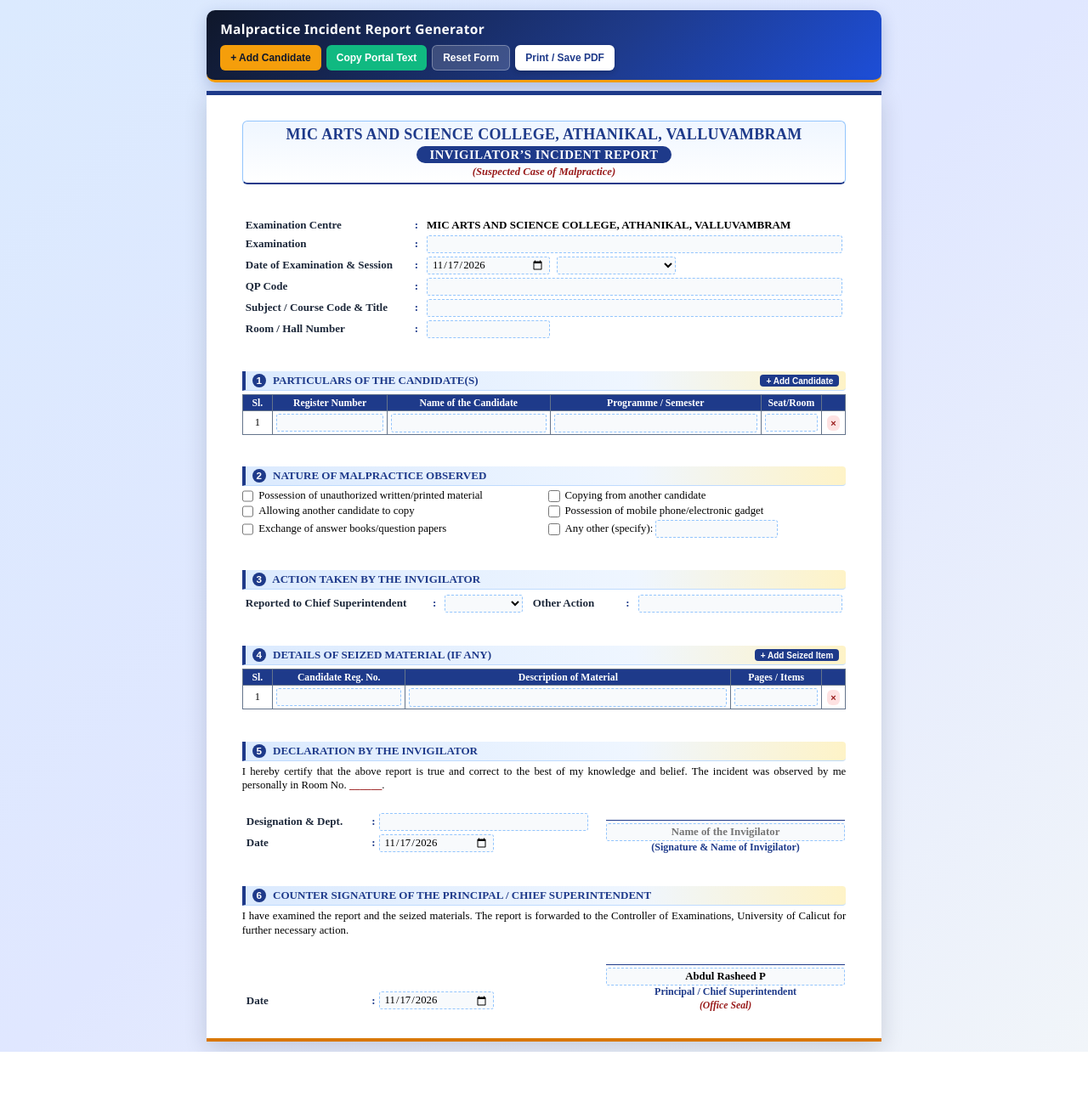
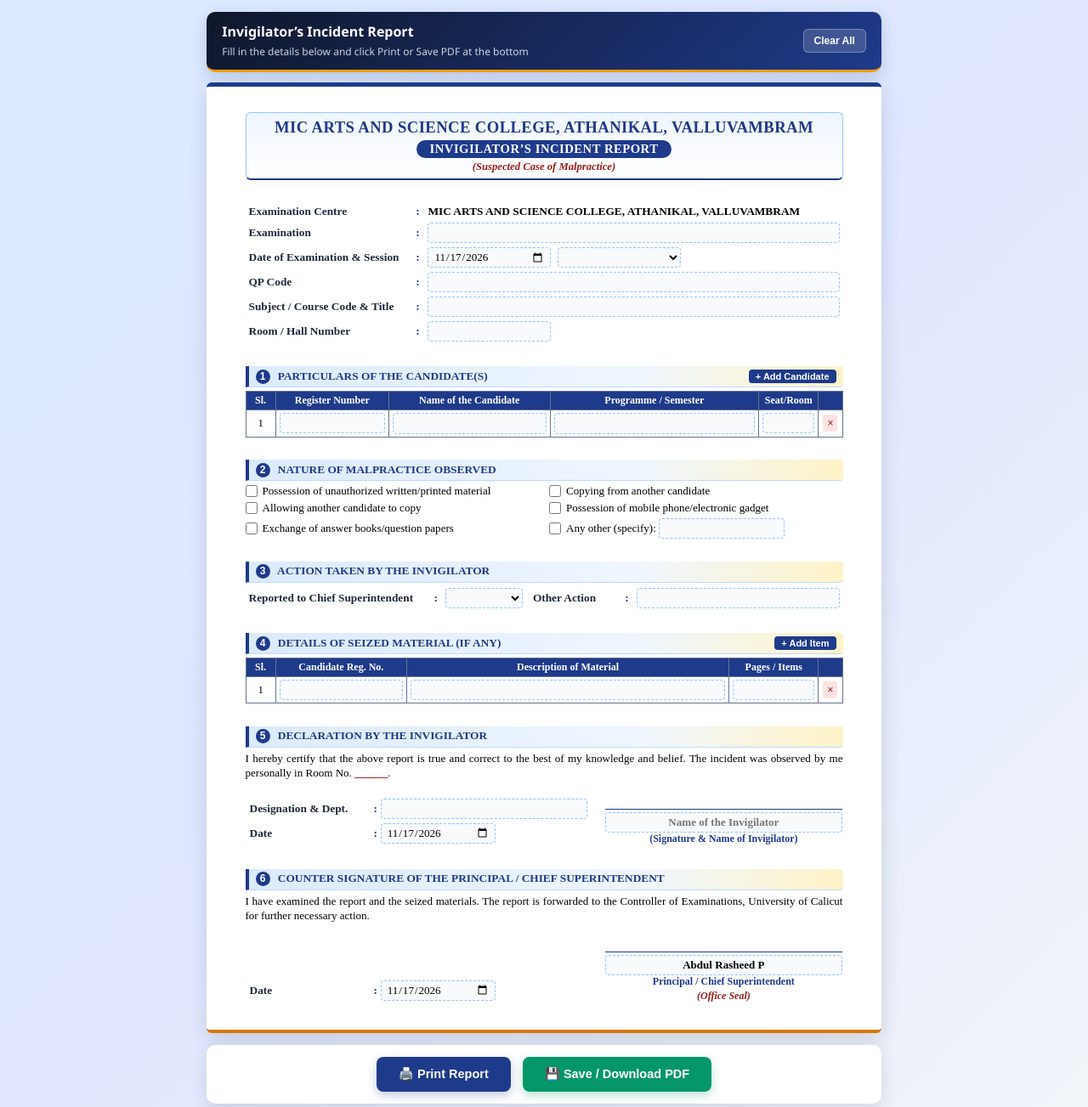
Before and after one commit to javidkarathodi-lgtm/malpractice-report, a plain HTML site: page index.html in a window 1280 px wide. Shown: the top 1303 px of the page at 85% size. Before the commit the page ends 1238 px from the top, so only its background shows below. Drawn offline with Linux system fonts and the light colour scheme.

Commit message:
Update index.html

```diff
--- a/index.html
+++ b/index.html
@@ -4,80 +4,74 @@
   <meta charset="UTF-8" />
   <meta name="viewport" content="width=device-width, initial-scale=1.0" />
   <title>Invigilator's Incident Report - MIC Arts & Science College</title>
+  <script src="https://cdnjs.cloudflare.com/ajax/libs/html2pdf.js/0.10.1/html2pdf.bundle.min.js"></script>
   <style>
     :root {
       --navy: #1e3a8a;
       --navy-dark: #0f172a;
       --gold: #d97706;
       --crimson: #991b1b;
-      --bg: #dbeafe;
+      --emerald: #059669;
     }
     * {
       box-sizing: border-box;
     }
     body {
       margin: 0;
-      padding: 12px;
+      padding: 14px;
       background: linear-gradient(135deg, #dbeafe 0%, #e0e7ff 50%, #f1f5f9 100%);
-      font-family: 'Segoe UI', Tahoma, Geneva, Verdana, sans-serif;
+      font-family: 'Segoe UI', system-ui, -apple-system, sans-serif;
       color: #0f172a;
     }
 
-    /* Colourful Toolbar */
-    .toolbar {
+    /* Simple Header Bar */
+    .top-bar {
       max-width: 210mm;
-      margin: 0 auto 10px auto;
-      background: linear-gradient(135deg, #0f172a 0%, #1e3a8a 60%, #1d4ed8 100%);
+      margin: 0 auto 12px auto;
+      background: linear-gradient(135deg, #0f172a 0%, #1e3a8a 100%);
       color: #fff;
-      padding: 11px 16px;
+      padding: 12px 18px;
       border-radius: 10px;
-      box-shadow: 0 6px 18px rgba(30, 58, 138, 0.25);
+      box-shadow: 0 6px 18px rgba(30, 58, 138, 0.2);
       border-bottom: 3px solid #f59e0b;
       display: flex;
+      justify-content: space-between;
+      align-items: center;
       flex-wrap: wrap;
       gap: 8px;
-      justify-content: space-between;
-      align-items: center;
     }
-    .toolbar h2 {
+    .top-bar h1 {
       margin: 0;
-      font-size: 15.5px;
+      font-size: 16px;
+      font-weight: 700;
+    }
+    .top-bar span {
+      font-size: 12px;
+      color: #cbd5e1;
+    }
+    .btn-reset {
+      background: rgba(255,255,255,0.16);
       color: #fff;
-      letter-spacing: 0.3px;
-    }
-    .btn-group {
-      display: flex;
-      gap: 6px;
-      flex-wrap: wrap;
-    }
-    button {
-      padding: 7px 12px;
-      border: none;
+      border: 1px solid rgba(255,255,255,0.3);
+      padding: 6px 12px;
       border-radius: 6px;
       font-size: 12px;
       font-weight: 600;
       cursor: pointer;
-      transition: 0.18s;
     }
-    .btn-add { background: #f59e0b; color: #0f172a; }
-    .btn-add:hover { background: #fbbf24; }
-    .btn-copy { background: #10b981; color: #fff; }
-    .btn-copy:hover { background: #059669; }
-    .btn-clear { background: rgba(255,255,255,0.16); color: #fff; border: 1px solid rgba(255,255,255,0.3); }
-    .btn-clear:hover { background: rgba(255,255,255,0.28); }
-    .btn-print { background: #fff; color: #1e3a8a; box-shadow: 0 2px 6px rgba(0,0,0,0.2); }
-    .btn-print:hover { background: #eff6ff; }
+    .btn-reset:hover { background: rgba(255,255,255,0.28); }
 
-    /* Full-Page Balanced A4 Container */
+    /* Single A4 Form & Print Sheet */
     .a4-page {
       width: 210mm;
-      height: 296mm;
+      min-height: 296mm;
       margin: 0 auto;
       background: #fff;
-      padding: 8mm 11mm;
-      box-shadow: 0 8px 25px rgba(15, 23, 42, 0.16);
+      padding: 8mm 12mm;
+      box-shadow: 0 8px 25px rgba(15, 23, 42, 0.14);
       border-top: 5px solid #1e3a8a;
       border-bottom: 4px solid #d97706;
+      border-radius: 6px;
       font-family: 'Times New Roman', Times, serif;
       color: #000;
       display: flex;
@@ -98,23 +92,25 @@
       border: 1.5px solid #93c5fd;
       border-bottom: 2.5px solid #1e3a8a;
       border-radius: 6px;
-      padding: 5px 8px;
+      padding: 6px 8px;
+      margin-bottom: 6px;
     }
-    .header h1 {
-      font-size: 13.5pt;
-      margin: 0 0 2px 0;
+    .header h2 {
+      font-size: 14pt;
+      margin: 0 0 3px 0;
       text-transform: uppercase;
       color: #1e3a8a;
-      letter-spacing: 0.3px;
+      letter-spacing: 0.4px;
     }
-    .header h2 {
+    .header .badge-title {
       display: inline-block;
       font-size: 11pt;
       margin: 1px 0;
-      padding: 1.5px 16px;
+      padding: 2px 16px;
       background: #1e3a8a;
       color: #fff;
       border-radius: 12px;
+      font-weight: bold;
       letter-spacing: 0.5px;
     }
     .header p {
@@ -125,15 +121,15 @@
       font-weight: bold;
     }
 
-    /* Top Info Table */
+    /* Info Tables */
     table.info-table {
       width: 100%;
       border-collapse: collapse;
-      font-size: 9.8pt;
+      font-size: 10pt;
       table-layout: fixed;
     }
     table.info-table td {
-      padding: 2px 4px;
+      padding: 2.5px 4px;
       vertical-align: middle;
     }
     table.info-table td.label {
@@ -149,20 +145,20 @@
     .fixed-centre {
       font-weight: bold;
       color: #000;
-      font-size: 9.8pt;
+      font-size: 10pt;
     }
 
-    /* Colourful Section Bar */
+    /* Section Title Bar */
     .section-title {
-      font-size: 9.8pt;
+      font-size: 10pt;
       font-weight: bold;
       background: linear-gradient(90deg, #dbeafe 0%, #eff6ff 65%, #fef3c7 100%);
       color: #1e3a8a;
-      padding: 3px 8px;
+      padding: 3.5px 8px;
       border-left: 4px solid #1e3a8a;
       border-bottom: 1px solid #bfdbfe;
       border-radius: 0 4px 4px 0;
-      margin-bottom: 4px;
+      margin: 6px 0 4px 0;
       text-transform: uppercase;
       display: flex;
       justify-content: space-between;
@@ -172,39 +168,39 @@
       display: inline-block;
       background: #1e3a8a;
       color: #fff;
-      width: 16px;
-      height: 16px;
-      line-height: 16px;
+      width: 17px;
+      height: 17px;
+      line-height: 17px;
       text-align: center;
       border-radius: 50%;
-      font-size: 8.8pt;
-      margin-right: 5px;
+      font-size: 9pt;
+      margin-right: 6px;
       font-family: sans-serif !important;
     }
 
-    /* Inputs & Auto-Wrapping Table Textareas */
+    /* Inputs */
     input[type="text"], input[type="date"], select, textarea.cell-input {
       width: 100%;
       border: 1px dashed #93c5fd;
       background: #f8fafc;
-      padding: 2px 5px;
-      font-size: 9.6pt;
+      padding: 3px 6px;
+      font-size: 9.8pt;
       color: #000;
-      border-radius: 3px;
+      border-radius: 4px;
     }
     input[type="text"], input[type="date"], select {
-      height: 21px;
+      height: 24px;
     }
     textarea.cell-input {
       resize: none;
       overflow: hidden;
-      min-height: 21px;
+      min-height: 24px;
       line-height: 1.25;
       display: block;
     }
     input:focus, select:focus, textarea:focus {
       outline: none;
-      border: 1px solid #1e3a8a;
+      border: 1.5px solid #1e3a8a;
       background: #eff6ff;
     }
     .print-only-text {
@@ -215,12 +211,12 @@
     table.data-table {
       width: 100%;
       border-collapse: collapse;
-      font-size: 9.4pt;
+      font-size: 9.5pt;
       table-layout: fixed;
     }
     table.data-table th, table.data-table td {
       border: 1px solid #64748b;
-      padding: 2.5px 4px;
+      padding: 3px 4px;
       vertical-align: middle;
       word-wrap: break-word;
     }
@@ -229,7 +225,7 @@
       color: #fff;
       font-weight: bold;
       text-align: center;
-      font-size: 8.8pt;
+      font-size: 9pt;
     }
     table.data-table tbody tr:nth-child(even) {
       background: #f8fafc;
@@ -239,8 +235,8 @@
     .checkbox-grid {
       display: grid;
       grid-template-columns: 1fr 1fr;
-      gap: 3px 10px;
-      font-size: 9.6pt;
+      gap: 4px 12px;
+      font-size: 9.8pt;
     }
     .checkbox-item {
       display: flex;
@@ -249,42 +245,49 @@
       cursor: pointer;
     }
     .checkbox-item input[type="checkbox"] {
-      width: 13.5px;
-      height: 13.5px;
+      width: 14px;
+      height: 14px;
       margin: 0;
       accent-color: #1e3a8a;
     }
 
     .mini-btn {
       font-family: sans-serif !important;
-      font-size: 10px;
-      padding: 1.5px 7px;
+      font-size: 11px;
+      padding: 2px 8px;
       background: #1e3a8a;
       color: #fff;
+      border: none;
       border-radius: 4px;
+      cursor: pointer;
+      font-weight: 600;
     }
+    .mini-btn:hover { background: #1d4ed8; }
     .del-btn {
       background: #fee2e2;
       color: #991b1b;
-      padding: 0 4px;
-      font-size: 11px;
-      height: 18px;
-      line-height: 18px;
+      border: none;
+      border-radius: 3px;
+      padding: 0 5px;
+      font-size: 12px;
+      height: 20px;
+      line-height: 20px;
+      cursor: pointer;
       font-family: sans-serif !important;
     }
 
     .declaration-text {
-      font-size: 9.6pt;
-      line-height: 1.3;
+      font-size: 9.8pt;
+      line-height: 1.32;
       margin: 2px 0 4px 0;
       text-align: justify;
     }
 
-    /* Signature Table Layout (Prevents Full-Width Line & Guarantees Name Display) */
+    /* Signature Layout */
     table.sign-table {
       width: 100%;
       border-collapse: collapse;
-      margin-top: 3px;
+      margin-top: 4px;
     }
     table.sign-table td.left-col {
       width: 58%;
@@ -297,7 +300,7 @@
       padding-left: 16px;
     }
     .sign-pad {
-      height: 28px;
+      height: 30px;
       border-bottom: 1.5px solid #1e3a8a;
       margin-bottom: 3px;
     }
@@ -309,7 +312,7 @@
     .sign-name-print {
       display: none;
       font-weight: bold;
-      font-size: 9.8pt;
+      font-size: 10pt;
       color: #000;
     }
     .sign-caption {
@@ -318,14 +321,100 @@
       color: #1e3a8a;
     }
     .seal-note {
-      font-size: 8.8pt;
+      font-size: 9pt;
       font-style: italic;
       color: #991b1b;
       font-weight: bold;
       margin-top: 2px;
     }
 
-    /* STRICT FULL-PAGE SINGLE A4 COLOURFUL PRINT */
+    /* Bottom Action Bar (Print & Save PDF) */
+    .bottom-actions {
+      max-width: 210mm;
+      margin: 14px auto 24px auto;
+      background: #fff;
+      padding: 14px 20px;
+      border-radius: 10px;
+      box-shadow: 0 6px 20px rgba(15, 23, 42, 0.12);
+      display: flex;
+      justify-content: center;
+      gap: 14px;
+      flex-wrap: wrap;
+    }
+    .action-btn {
+      padding: 12px 26px;
+      border: none;
+      border-radius: 8px;
+      font-size: 14.5px;
+      font-weight: 700;
+      cursor: pointer;
+      display: inline-flex;
+      align-items: center;
+      gap: 8px;
+      transition: 0.2s;
+    }
+    .btn-print-main {
+      background: #1e3a8a;
+      color: #fff;
+      box-shadow: 0 4px 12px rgba(30, 58, 138, 0.28);
+    }
+    .btn-print-main:hover { background: #1d4ed8; transform: translateY(-1px); }
+    .btn-save-pdf {
+      background: #059669;
+      color: #fff;
+      box-shadow: 0 4px 12px rgba(5, 150, 105, 0.28);
+    }
+    .btn-save-pdf:hover { background: #047857; transform: translateY(-1px); }
+
+    /* Compact mode when 6-10 candidates are added */
+    .a4-page.compact-mode {
+      padding: 5mm 10mm;
+    }
+    .a4-page.compact-mode .section-title {
+      margin: 3px 0 2px 0;
+      padding: 2px 6px;
+      font-size: 9pt;
+    }
+    .a4-page.compact-mode table.data-table th,
+    .a4-page.compact-mode table.data-table td {
+      padding: 1.5px 3px;
+      font-size: 8.6pt;
+    }
+    .a4-page.compact-mode input[type="text"],
+    .a4-page.compact-mode select,
+    .a4-page.compact-mode textarea.cell-input {
+      height: 17px;
+      min-height: 17px;
+      font-size: 8.6pt;
+      padding: 1px 3px;
+    }
+    .a4-page.compact-mode .sign-pad {
+      height: 20px;
+    }
+
+    /* PRINT & PDF EXPORT MODE */
+    .pdf-rendering .mini-btn,
+    .pdf-rendering .del-col,
+    .pdf-rendering input[type="date"],
+    .pdf-rendering .sign-name-input {
+      display: none !important;
+    }
+    .pdf-rendering .print-only-text {
+      display: inline-block !important;
+    }
+    .pdf-rendering .sign-name-print {
+      display: block !important;
+    }
+    .pdf-rendering input[type="text"],
+    .pdf-rendering select,
+    .pdf-rendering textarea.cell-input {
+      border: none !important;
+      background: transparent !important;
+      padding: 0 !important;
+      appearance: none;
+      -webkit-appearance: none;
+    }
+
     @media print {
       @page {
         size: A4 portrait;
@@ -341,7 +430,7 @@
         -webkit-print-color-adjust: exact !important;
         print-color-adjust: exact !important;
       }
-      .toolbar, .mini-btn, .del-col, input[type="date"], .sign-name-input {
+      .top-bar, .bottom-actions, .mini-btn, .del-col, input[type="date"], .sign-name-input {
         display: none !important;
       }
       .print-only-text {
@@ -354,12 +443,11 @@
       .a4-page {
         width: 210mm;
         height: 296mm;
+        min-height: 296mm;
         box-shadow: none;
+        border-radius: 0;
         margin: 0;
-        padding: 8mm 10mm;
-        display: flex;
-        flex-direction: column;
-        justify-content: space-between;
+        padding: 7mm 10mm;
         overflow: hidden;
         page-break-after: avoid;
         page-break-inside: avoid;
@@ -382,8 +470,9 @@
       .a4-page {
         width: 100%;
         height: auto;
+        min-height: auto;
         padding: 12px;
-        gap: 10px;
+        gap: 8px;
       }
       .checkbox-grid {
         grid-template-columns: 1fr;
@@ -393,21 +482,19 @@
 </head>
 <body>
 
-  <div class="toolbar">
-    <h2>Malpractice Incident Report Generator</h2>
-    <div class="btn-group">
-      <button class="btn-add" onclick="addCandidate()">+ Add Candidate</button>
-      <button class="btn-copy" onclick="copyForPortal()">Copy Portal Text</button>
-      <button class="btn-clear" onclick="clearForm()">Reset Form</button>
-      <button class="btn-print" onclick="window.print()">Print / Save PDF</button>
+  <div class="top-bar">
+    <div>
+      <h1>Invigilator’s Incident Report</h1>
+      <span>Fill in the details below and click Print or Save PDF at the bottom</span>
     </div>
+    <button type="button" class="btn-reset" onclick="clearForm()">Clear All</button>
   </div>
 
-  <div class="a4-page">
+  <div class="a4-page" id="reportSheet">
     <!-- HEADER -->
     <div class="block-group header">
-      <h1>MIC ARTS AND SCIENCE COLLEGE, ATHANIKAL, VALLUVAMBRAM</h1>
-      <h2>INVIGILATOR’S INCIDENT REPORT</h2>
+      <h2>MIC ARTS AND SCIENCE COLLEGE, ATHANIKAL, VALLUVAMBRAM</h2>
+      <div class="badge-title">INVIGILATOR’S INCIDENT REPORT</div>
       <p>(Suspected Case of Malpractice)</p>
     </div>
 
@@ -430,7 +517,7 @@
           <td style="display:flex; gap:8px; align-items:center;">
             <input type="date" id="examDate" style="width:145px;" onchange="syncDate()">
             <span class="print-only-text" id="printExamDate"></span>
-            <select id="session" style="width:140px;">
+            <select id="session" style="width:145px;">
               <option value=""></option>
               <option value="FN (Forenoon)">FN (Forenoon)</option>
               <option value="AN (Afternoon)">AN (Afternoon)</option>
@@ -440,7 +527,7 @@
         <tr>
           <td class="label">QP Code</td>
           <td class="colon">:</td>
-          <td><input type="text" id="qpCode"></td>
+          <td><input type="text" id="qpCode" style="text-transform:uppercase;"></td>
         </tr>
         <tr>
           <td class="label">Subject / Course Code & Title</td>
@@ -545,7 +632,7 @@
     <div class="block-group">
       <div class="section-title">
         <span><span class="sec-badge">4</span> Details of Seized Material (if any)</span>
-        <button type="button" class="mini-btn" onclick="addSeizedRow()">+ Add Seized Item</button>
+        <button type="button" class="mini-btn" onclick="addSeizedRow()">+ Add Item</button>
       </div>
       <table class="data-table">
         <thead>
@@ -606,7 +693,7 @@
       </table>
     </div>
 
-    <!-- SECTION 6 (SIGNATURE ABOVE PRINCIPAL NAME: ABDUL RASHEED P) -->
+    <!-- SECTION 6 (SIGNATURE ABOVE PRINCIPAL NAME) -->
     <div class="block-group">
       <div class="section-title">
         <span><span class="sec-badge">6</span> Counter Signature of the Principal / Chief Superintendent</span>
@@ -640,9 +727,15 @@
     </div>
   </div>
 
+  <!-- BOTTOM PRINT & SAVE BUTTONS -->
+  <div class="bottom-actions">
+    <button type="button" class="action-btn btn-print-main" onclick="handlePrint()">🖨️ Print Report</button>
+    <button type="button" class="action-btn btn-save-pdf" id="savePdfBtn" onclick="downloadPDF()">💾 Save / Download PDF</button>
+  </div>
+
   <script>
     function autoGrow(el) {
-      el.style.height = '21px';
+      el.style.height = '22px';
       el.style.height = el.scrollHeight + 'px';
     }
 
@@ -650,6 +743,18 @@
       if (!isoStr) return '';
       const parts = isoStr.split('-');
       return parts.length === 3 ? `${parts[2]}.${parts[1]}.${parts[0]}` : isoStr;
+    }
+
+    function formatFileNameDate(isoStr) {
+      if (!isoStr) return '';
+      const parts = isoStr.split('-');
+      return parts.length === 3 ? `${parts[2]}-${parts[1]}-${parts[0]}` : isoStr;
+    }
+
+    function getFileName() {
+      const qp = (document.getElementById('qpCode').value.trim() || 'QPCODE').toUpperCase().replace(/[^A-Z0-9_-]/g, '');
+      const dt = formatFileNameDate(document.getElementById('examDate').value) || 'DATE';
+      return `SMP-${qp}-${dt}`;
     }
 
     function updatePrintDates() {
@@ -712,10 +817,21 @@
       });
     }
 
+    function checkCompactMode() {
+      const candCount = document.getElementById('candBody').rows.length;
+      const seizedCount = document.getElementById('seizedBody').rows.length;
+      const sheet = document.getElementById('reportSheet');
+      if (candCount >= 5 || seizedCount >= 5) {
+        sheet.classList.add('compact-mode');
+      } else {
+        sheet.classList.remove('compact-mode');
+      }
+    }
+
     function addCandidate() {
       const tbody = document.getElementById('candBody');
-      if (tbody.rows.length >= 6) {
-        alert('Maximum 6 candidates fit on 1 A4 page.');
+      if (tbody.rows.length >= 10) {
+        alert('Maximum 10 candidates allowed.');
         return;
       }
       const count = tbody.rows.length + 1;
@@ -735,6 +851,7 @@
       const newProg = tr.querySelector('.cand-prog');
       if (newProg) autoGrow(newProg);
       addSeizedRow();
+      checkCompactMode();
     }
 
     function removeCandRow(btn) {
@@ -742,12 +859,13 @@
       if (tbody.rows.length > 1) {
         btn.closest('tr').remove();
         Array.from(tbody.rows).forEach((row, idx) => row.cells[0].textContent = idx + 1);
+        checkCompactMode();
       }
     }
 
     function addSeizedRow() {
       const tbody = document.getElementById('seizedBody');
-      if (tbody.rows.length >= 6) return;
+      if (tbody.rows.length >= 10) return;
       const count = tbody.rows.length + 1;
       const currentMalText = getSelectedMalpracticeText();
 
@@ -763,6 +881,7 @@
       const newDesc = tr.querySelector('.seized-desc');
       if (newDesc) autoGrow(newDesc);
       syncRegToSeized();
+      checkCompactMode();
     }
 
     function removeSeizedRow(btn) {
@@ -770,6 +889,7 @@
       if (tbody.rows.length > 1) {
         btn.closest('tr').remove();
         Array.from(tbody.rows).forEach((row, idx) => row.cells[0].textContent = idx + 1);
+        checkCompactMode();
       }
     }
 
@@ -778,7 +898,7 @@
       document.querySelectorAll('input[type="text"], textarea').forEach(el => {
         if (el.id !== 'principalName') {
           el.value = '';
-          if (el.tagName === 'TEXTAREA') el.style.height = '21px';
+          if (el.tagName === 'TEXTAREA') el.style.height = '24px';
         }
       });
       document.querySelectorAll('select').forEach(sel => sel.selectedIndex = 0);
@@ -788,39 +908,40 @@
       syncSignNames();
     }
 
-    function copyForPortal() {
-      const malText = getSelectedMalpracticeText();
-      const examDateFmt = formatIndianDate(document.getElementById('examDate').value);
-      const cands = Array.from(document.querySelectorAll('#candBody tr')).map((tr, idx) => {
-        const reg = tr.querySelector('.cand-reg').value.toUpperCase();
-        const name = tr.querySelector('.cand-name').value.toUpperCase();
-        const prog = tr.querySelector('.cand-prog').value;
-        const seat = tr.querySelector('.cand-seat').value;
-        return reg || name ? `${idx + 1}. ${reg} - ${name} (${prog}, Seat/Room: ${seat})` : '';
-      }).filter(Boolean).join('\n');
+    function handlePrint() {
+      const prevTitle = document.title;
+      document.title = getFileName();
+      window.print();
+      setTimeout(() => { document.title = prevTitle; }, 1000);
+    }
 
-      const items = Array.from(document.querySelectorAll('#seizedBody tr')).map(tr => {
-        const reg = tr.querySelector('.seized-reg').value.toUpperCase();
-        const desc = tr.querySelector('.seized-desc').value;
-        const qty = tr.querySelector('.seized-qty').value;
-        return desc ? `${reg ? '[' + reg + '] ' : ''}${desc} (${qty || 'N/A'})` : '';
-      }).filter(Boolean).join('; ');
+    function downloadPDF() {
+      const sheet = document.getElementById('reportSheet');
+      const btn = document.getElementById('savePdfBtn');
+      const originalText = btn.innerHTML;
+      btn.innerHTML = '⏳ Saving PDF...';
+      btn.disabled = true;
 
-      const summary = `MALPRACTICE REPORT DETAILS
-Exam: ${document.getElementById('examName').value}
-Date & Session: ${examDateFmt} ${document.getElementById('session').value}
-QP Code & Course: ${document.getElementById('qpCode').value} - ${document.getElementById('subject').value}
-Room No: ${document.getElementById('roomNo').value}
+      sheet.classList.add('pdf-rendering');
+      const fileName = getFileName() + '.pdf';
 
-CANDIDATE(S):
-${cands}
+      const opt = {
+        margin: 0,
+        filename: fileName,
+        image: { type: 'jpeg', quality: 0.98 },
+        html2canvas: { scale: 2, useCORS: true, scrollY: 0 },
+        jsPDF: { unit: 'mm', format: 'a4', orientation: 'portrait' }
+      };
 
-Nature of Malpractice: ${malText}
-Seized Material: ${items}
-Invigilator: ${document.getElementById('invName').value} (${document.getElementById('invDesig').value})`;
-
-      navigator.clipboard.writeText(summary).then(() => {
-        alert('All details copied to clipboard!');
+      html2pdf().set(opt).from(sheet).save().then(() => {
+        sheet.classList.remove('pdf-rendering');
+        btn.innerHTML = originalText;
+        btn.disabled = false;
+      }).catch(() => {
+        sheet.classList.remove('pdf-rendering');
+        btn.innerHTML = originalText;
+        btn.disabled = false;
+        handlePrint();
       });
     }
   </script>
```
